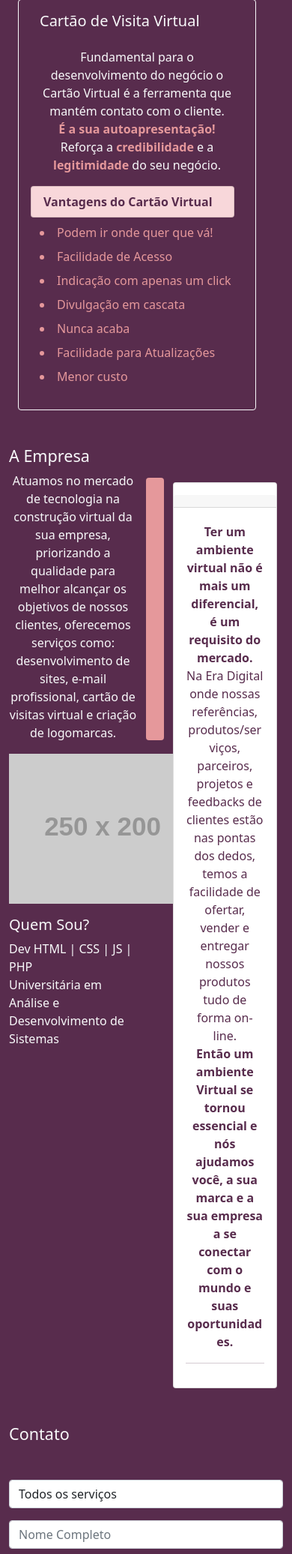
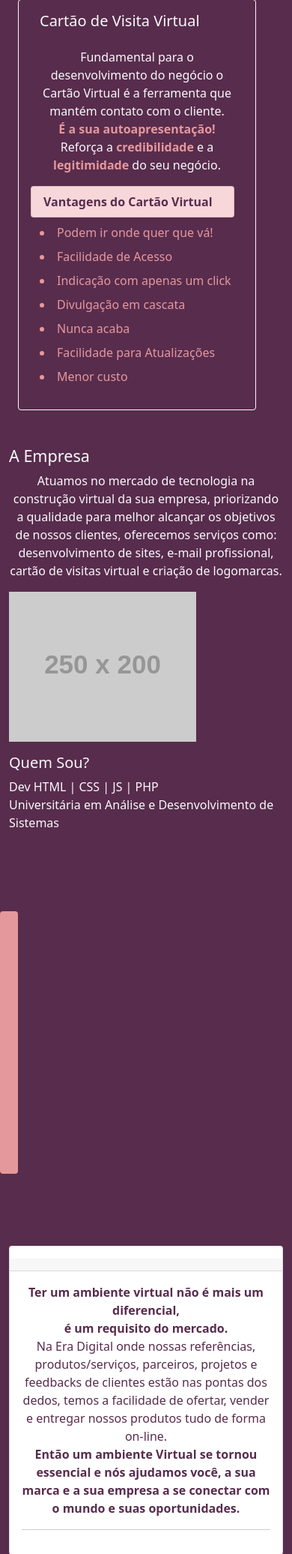
Before and after one commit to SemiramisCavalcanti/PJ02SiteDev, a PHP site: page / in a window 390 px wide; the page is wider, and only the part inside the window is pictured. Shown: the part 1220-3292 px from the top of that part at 75% size. Run offline with PHP 8.4, Linux system fonts and the light colour scheme; grey boxes labelled with a size stand in for pictures from a placeholder-image service; some libraries are stand-ins or nearby versions.

Commit message:
responsividade sobre

```diff
--- a/paginas/topicos/sobre.php
+++ b/paginas/topicos/sobre.php
@@ -3,7 +3,7 @@
 
        <div class="row">
            <!-- Coluna 01 -->
-           <div class="col-6 text-light mt-5">
+           <div class="col-md text-light mt-5">
                <!-- A empresa -->
                <h4>
                    A Empresa
@@ -13,11 +13,11 @@
                    e-mail profissional, cartão de visitas virtual e criação de logomarcas.
                </p>
                <div class="row">
-                   <div class="col">
+                   <div class="col-md">
                        <img src="http://placehold.it/250x200" alt="">
                    </div>
                    <!-- Quem Sou -->
-                   <div class="col">
+                   <div class="col-md">
                        <h5 class="mt-3">
                            Quem Sou?
                        </h5>
@@ -34,12 +34,12 @@
            <div class="col-1 linhaVertical rounded">
            </div>
            <!-- Coluna 02 -->
-           <div class="col-5 text-light mt-5 ">
+           <div class="col-sm text-light mt-5 ">
                <div class="card m-auto mt-5 ">
                    <div class="card-header  mt-3 titulocard elevation-4">
 
                    </div>
-                   <div class="card-body mt-1">
+                   <div class="card-body mt-sm">
                        <div class="text-center letramaisescura">
                            <strong>Ter um ambiente virtual não é mais um diferencial, <br> é um requisito do mercado. </strong>
                            <br>
```
